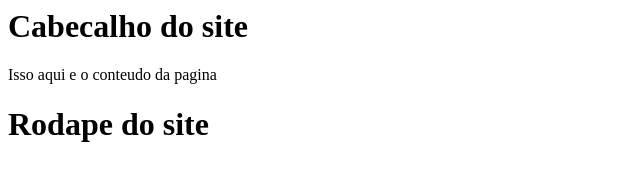
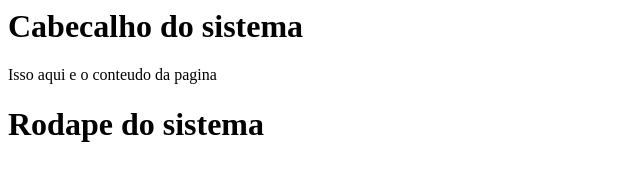
Before and after one commit to LuizClaudioSantos/curso-git, a plain HTML site: page proposta_1.html in a window 1280 px wide. Shown: the whole page, without its empty margins (0-640 px from the left). Drawn offline with Linux system fonts and the light colour scheme.

Commit message:
Pagina da proposta

```diff
--- a/proposta_1.html
+++ b/proposta_1.html
@@ -1,12 +1,12 @@
 <html>
  <head>
-   <title>Proposta 1 para homepage da empresa</title>
+   <title>Proposta para sistema da empresa</title>
  </head>
  <body>
-    <h1> Cabecalho do site</h1>
+    <h1> Cabecalho do sistema</h1>
     <div>
         Isso aqui e o conteudo da pagina
     </div>
-    <h1>Rodape do site</h1>
+    <h1>Rodape do sistema</h1>
     </body>
 </html>
```
